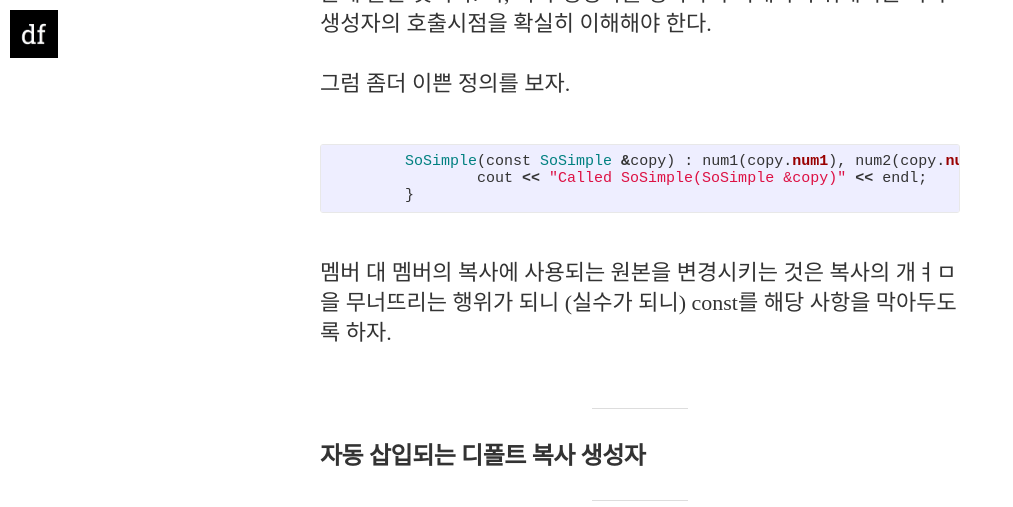
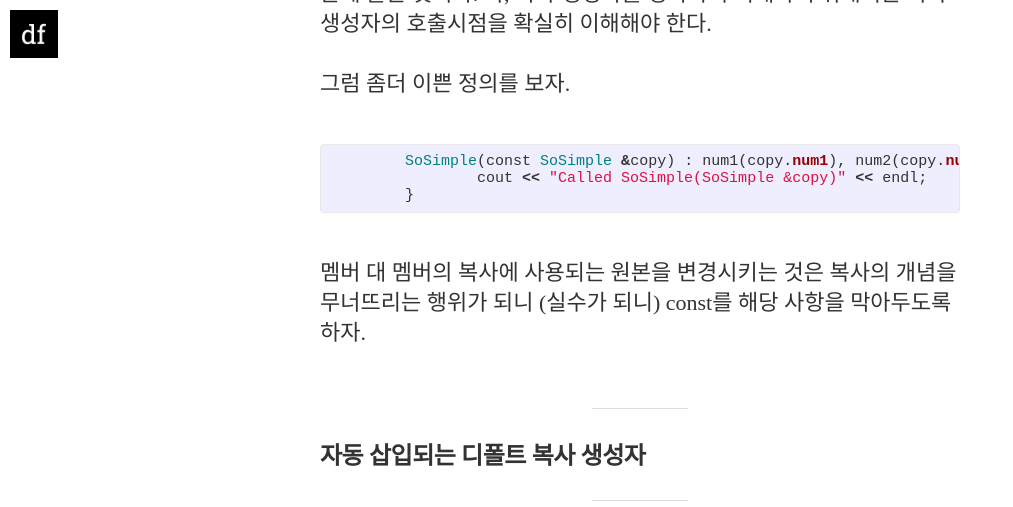
Before and after one commit to koocci/github.io, a Jekyll site: the page built from _posts/2016-09-29-C++_11.md, in a window 1280 px wide and 900 px high, scrolled down 5173 px, cut to the strip 0-507 px from the top of the window. Shown: the whole strip, without its empty margins (0-1013 px from the left). Built offline with Jekyll 4.4.1, drawn with Linux system fonts in a browser that asks for light colours; nearby versions of some CDN libraries; some web fonts are replaced; comment, search, counter and statistics services are not loaded; some of the changed text lies outside the part shown.

Commit message:
spell check

```diff
--- a/_posts/2016-09-29-C++_11.md
+++ b/_posts/2016-09-29-C++_11.md
@@ -181,7 +181,7 @@ int main(void) {
 
 {% endhighlight %}
 
-멤버 대 멤버의 복사에 사용되는 원본을 변경시키는 것은 복사의 개ㅕㅁ을 무너뜨리는 행위가 되니 (실수가 되니) const를 해당 사항을 막아두도록 하자.
+멤버 대 멤버의 복사에 사용되는 원본을 변경시키는 것은 복사의 개념을 무너뜨리는 행위가 되니 (실수가 되니) const를 해당 사항을 막아두도록 하자.
 
 ---
 
```
Also changed, not shown: other parts of _posts/2016-09-29-C++_11.md (+1 -1 lines).
